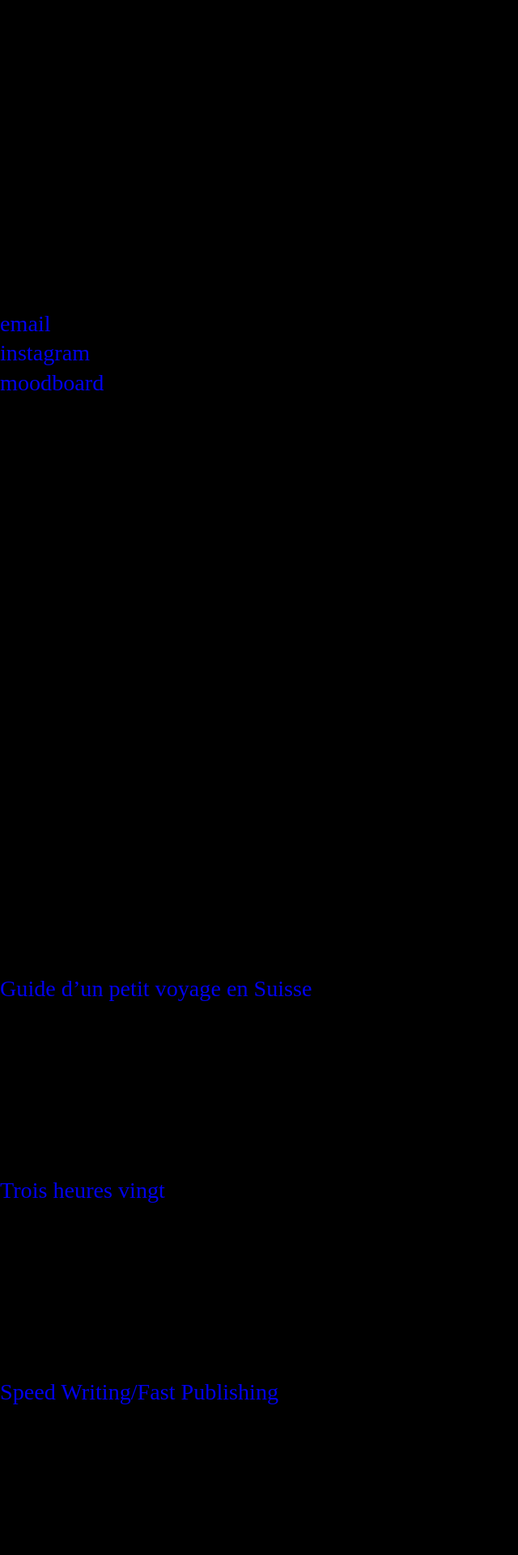
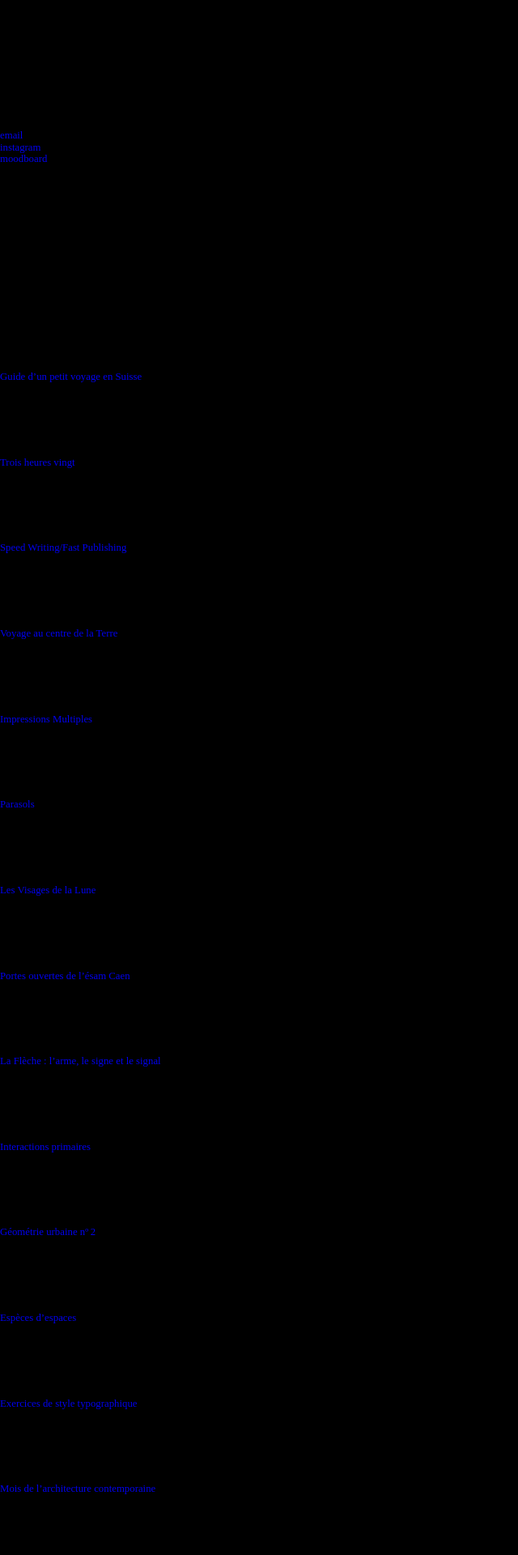
Before and after one commit to AlekseyTarasov/mmvz.github.io, a Jekyll site: the page built from index.md, in a window 1280 px wide. Shown: the top 1920 px of the page at 81% size, without its empty margins (0-640 px from the left). Built offline with Jekyll 4.4.1, drawn with Linux system fonts in a browser that asks for light colours.

Commit message:
Update style.css

```diff
--- a/assets/css/style.css
+++ b/assets/css/style.css
@@ -5,8 +5,6 @@
 body {
     cursor: url("../images/icone_fleche.png"), pointer;
     background-color: black;
-    font-size: 2.2rem;
-	line-height: 1.3;
 }
 
 a {
```
